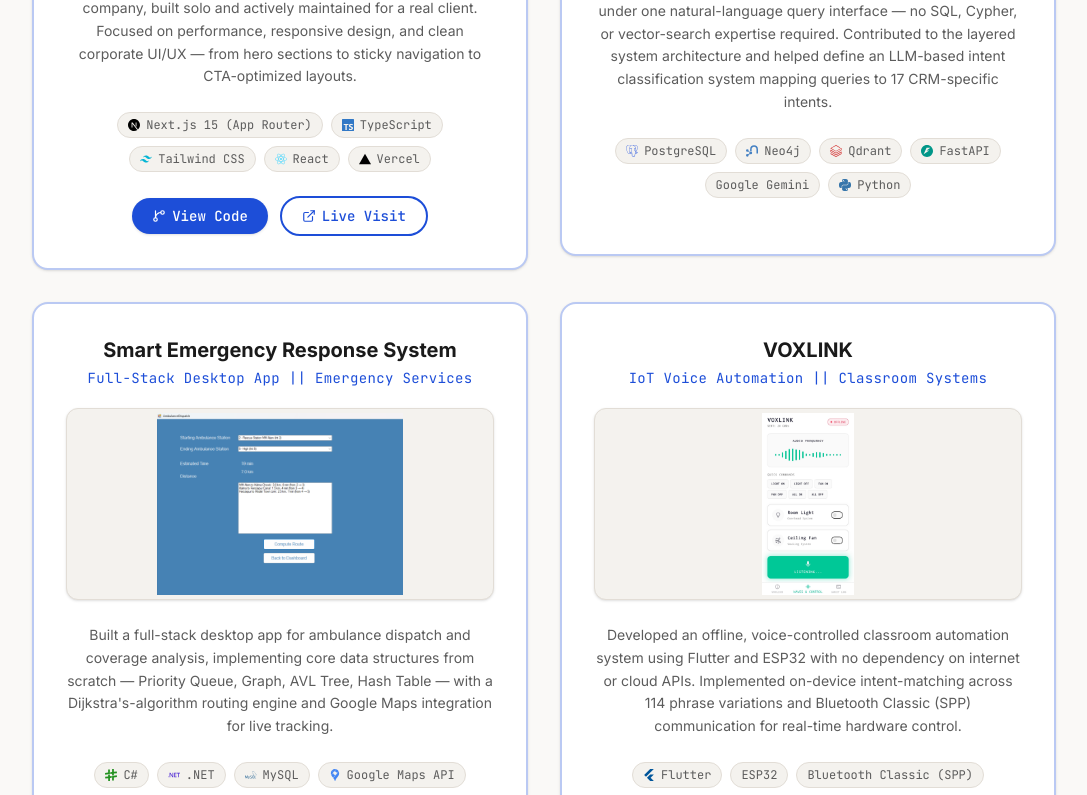
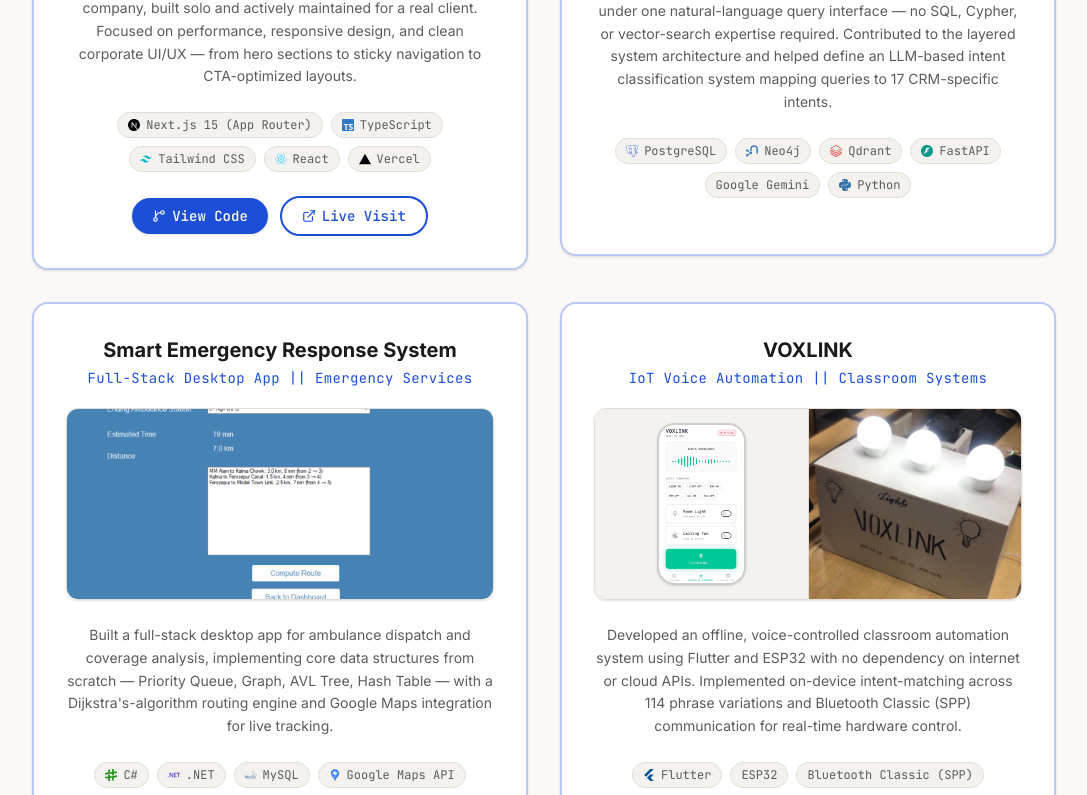
Before and after one commit to Mairaarshad19/Portfolio, a Next.js app: page / in a window 1280 px wide. Shown: the part 3989-4784 px from the top of the page, without its empty margins (96-1183 px from the left). Built offline with nearby package versions, Linux system fonts and the light colour scheme.

Commit message:
redesign: per-project image treatment, split banner for VOXLINK hardware+app

```diff
--- a/src/components/Projects.tsx
+++ b/src/components/Projects.tsx
@@ -67,10 +67,10 @@
   "Arduino C++": "#00878F",
 };
 
-function ProjectImage({ screenshot, name }: { screenshot?: string; name: string }) {
+function LandscapeImage({ screenshot, name }: { screenshot: string; name: string }) {
   const [error, setError] = useState(false);
 
-  if (!screenshot || error) {
+  if (error) {
     return (
       <div className="relative w-full h-48 bg-bg-secondary rounded-xl border border-border mb-6 flex items-center justify-center overflow-hidden">
         <div className="flex flex-col items-center gap-1.5">
@@ -82,15 +82,67 @@
   }
 
   return (
-    <div className="relative w-full h-48 bg-bg-secondary rounded-xl overflow-hidden border border-border mb-6 shadow-sm">
+    <div className="relative w-full h-48 rounded-xl overflow-hidden border border-border mb-6 shadow-sm">
       <Image
         src={screenshot}
         alt={`${name} screenshot`}
         fill
-        className="object-contain p-1"
+        className="object-cover"
         onError={() => setError(true)}
         sizes="(max-width: 768px) 100vw, (max-width: 1200px) 50vw, 33vw"
       />
+    </div>
+  );
+}
+
+function VoxlinkImage() {
+  const [appError, setAppError] = useState(false);
+  const [hwError, setHwError] = useState(false);
+
+  return (
+    <div className="relative w-full h-48 rounded-xl overflow-hidden border border-border mb-6 shadow-sm flex">
+      {/* Left panel — mobile app screenshot with phone frame */}
+      <div className="relative w-1/2 h-full bg-bg-secondary flex items-center justify-center">
+        {!appError ? (
+          <div className="relative w-[42%] h-[85%] rounded-[18px] border-2 border-fg-muted/30 overflow-hidden shadow-sm bg-white">
+            <Image
+              src="/projects/voxlink.png"
+              alt="VOXLINK mobile app screenshot"
+              fill
+              className="object-contain"
+              onError={() => setAppError(true)}
+              sizes="25vw"
+            />
+          </div>
+        ) : (
+          <div className="flex flex-col items-center gap-1.5">
+            <Code size={18} className="text-fg-muted/30" />
+            <span className="text-[10px] font-mono text-fg-muted/30">App</span>
+          </div>
+        )}
+      </div>
+
+      {/* Divider */}
+      <div className="w-px bg-border self-stretch" />
+
+      {/* Right panel — hardware photo */}
+      <div className="relative w-1/2 h-full bg-bg-secondary flex items-center justify-center">
+        {!hwError ? (
+          <Image
+            src="/projects/voxlink-hardware.jpg"
+            alt="VOXLINK hardware setup"
+            fill
+            className="object-cover"
+            onError={() => setHwError(true)}
+            sizes="25vw"
+          />
+        ) : (
+          <div className="flex flex-col items-center gap-1.5">
+            <Code size={18} className="text-fg-muted/30" />
+            <span className="text-[10px] font-mono text-fg-muted/30">Hardware</span>
+          </div>
+        )}
+      </div>
     </div>
   );
 }
@@ -115,8 +167,19 @@
         </p>
       </div>
 
-      {/* Screenshot */}
-      <ProjectImage screenshot={project.screenshot} name={project.name} />
+      {/* Per-project image treatment */}
+      {project.name === "VOXLINK" ? (
+        <VoxlinkImage />
+      ) : project.screenshot ? (
+        <LandscapeImage screenshot={project.screenshot} name={project.name} />
+      ) : (
+        <div className="relative w-full h-48 bg-bg-secondary rounded-xl border border-border mb-6 flex items-center justify-center overflow-hidden">
+          <div className="flex flex-col items-center gap-1.5">
+            <Code size={20} className="text-fg-muted/30" />
+            <span className="text-xs font-mono text-fg-muted/30">{project.name}</span>
+          </div>
+        </div>
+      )}
 
       {/* Description */}
       <p className="text-sm text-fg-muted leading-relaxed text-center mb-6">
```
Also changed, not shown: public/projects/voxlink-hardware.jpg (added).
